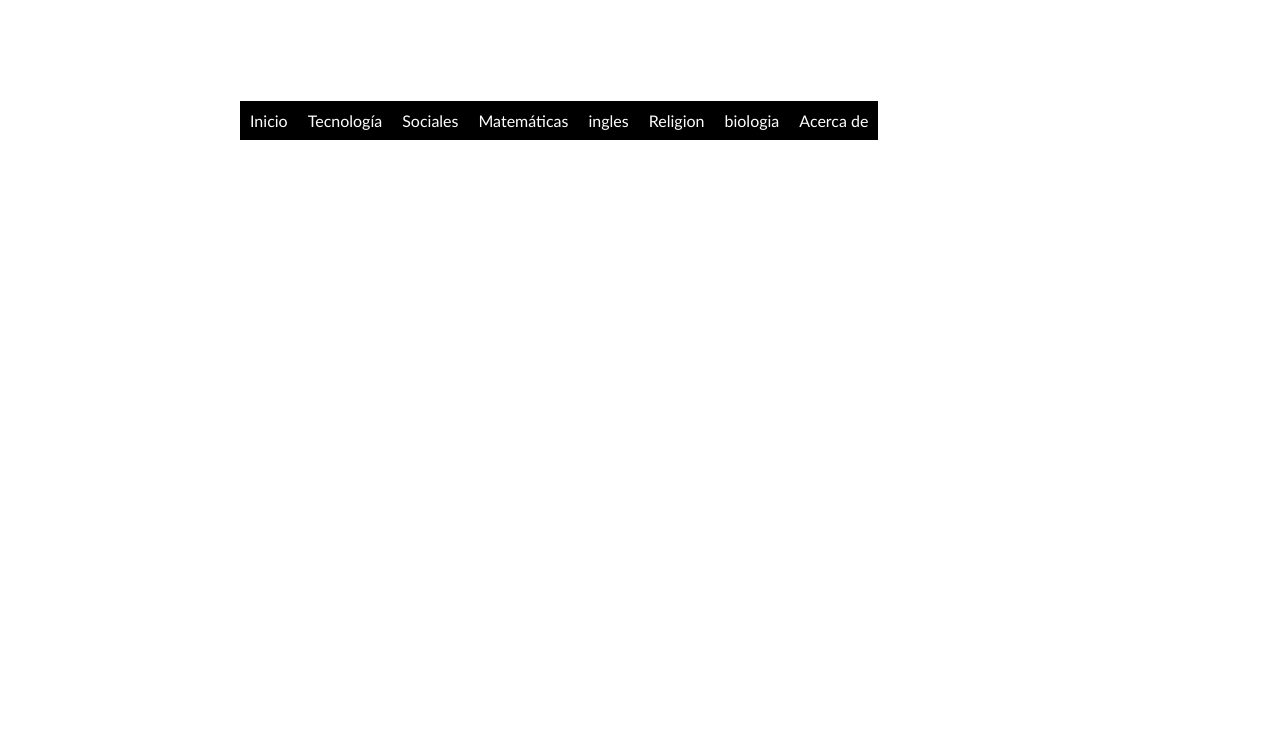
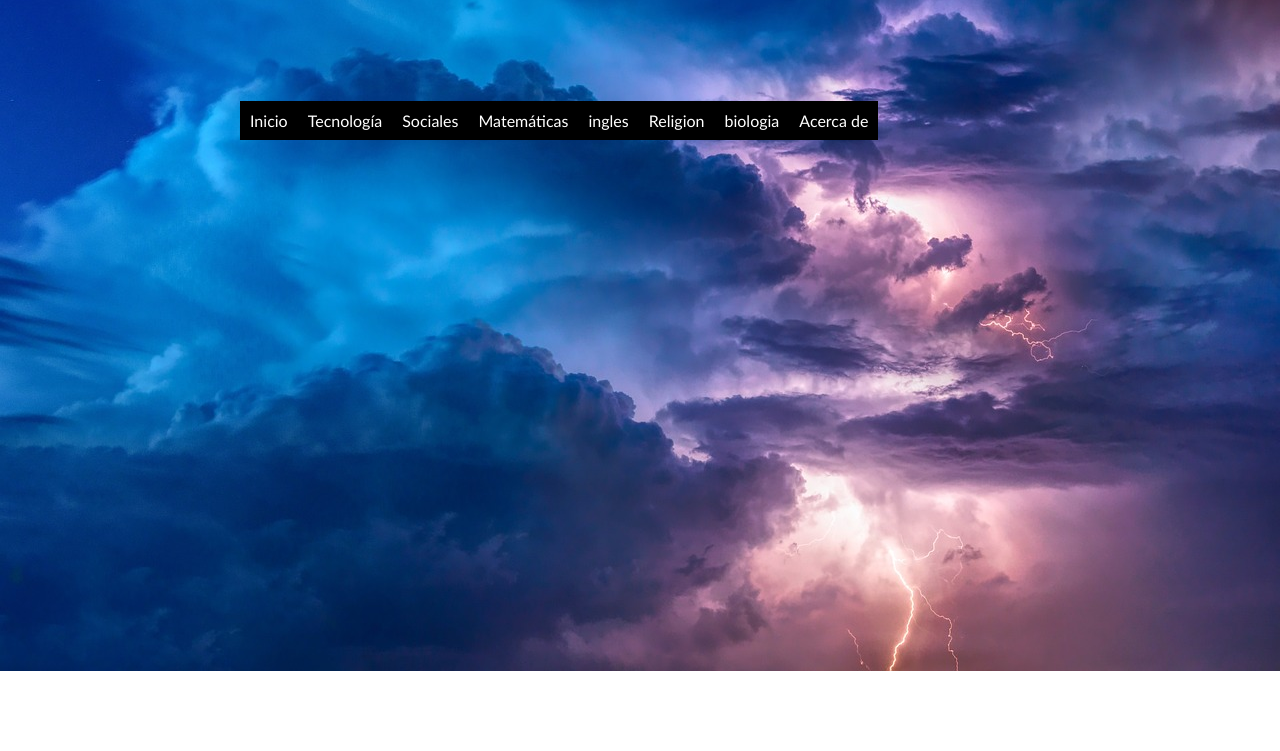
Before and after one commit to SamiVillaaa/PaginaWeb8-7, a plain HTML site: page index.html in a window 1280 px wide. Shown: the part 49-800 px from the top of the page. Drawn offline with Linux system fonts and the light colour scheme.

Commit message:
Add files via upload

```diff
--- a/estilos.css
+++ b/estilos.css
@@ -12,7 +12,7 @@
 
     body{
 
-    background-image: url("fondo2.jpg");
+    background-image: url("a.jpg");
 
     background-repeat: no-repeat;
     background-size: cover;
```
Also changed, not shown: a.jpg (added).
